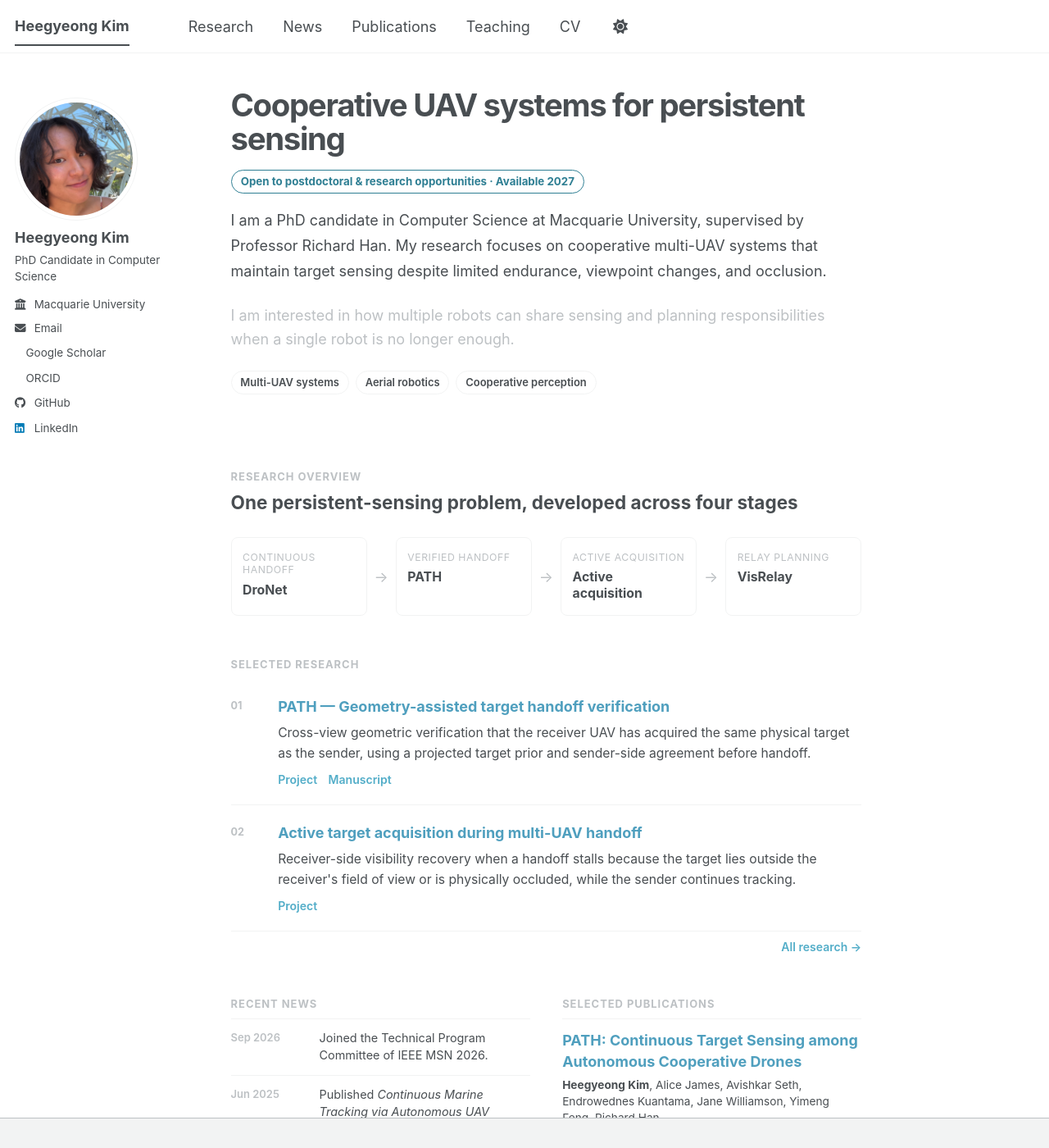
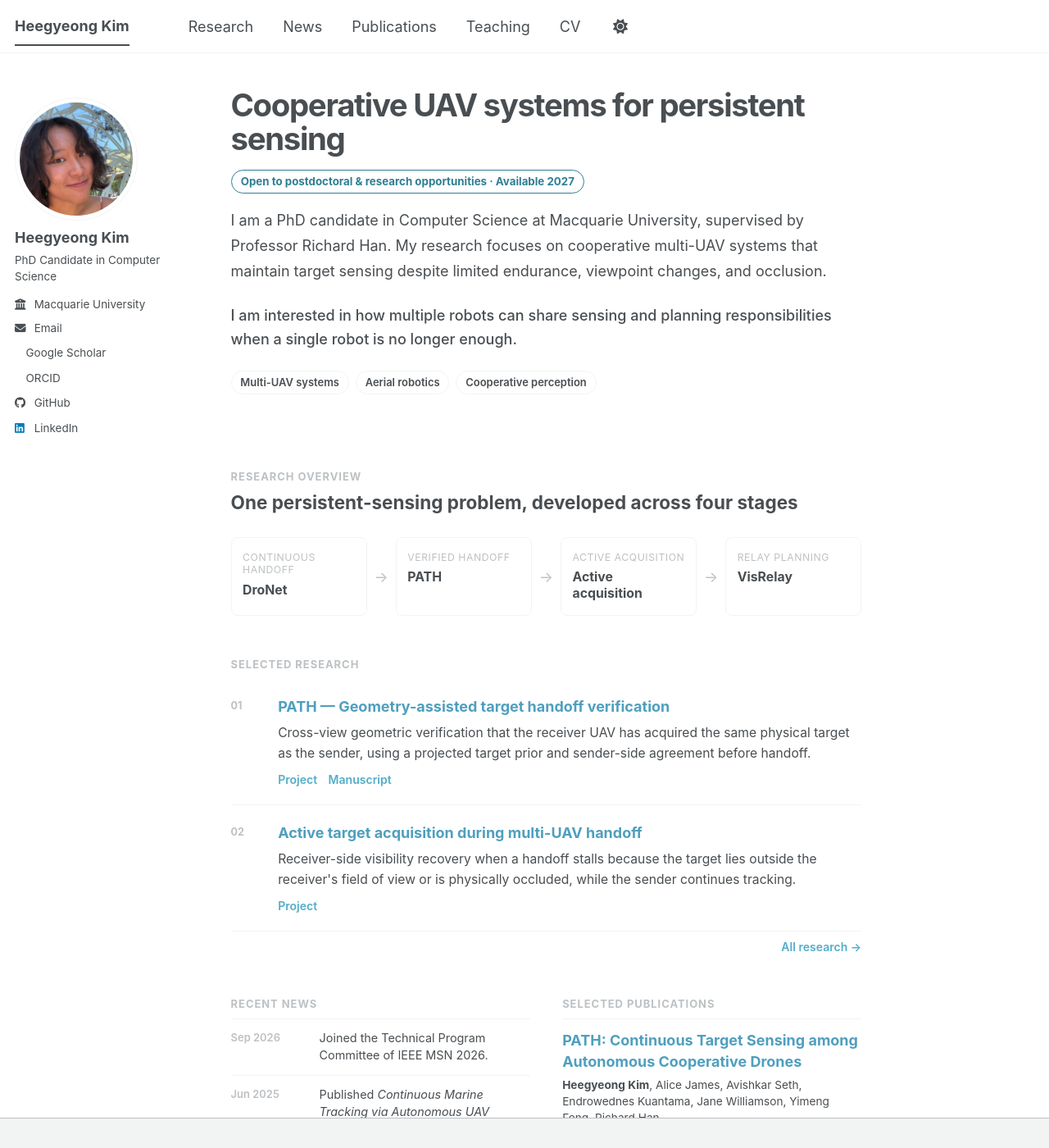
Before and after one commit to HeegyeongK/heegyeongk.github.io, a Jekyll site: the page built from _pages/about.md, in a window 1280 px wide and 1400 px high. Shown: the whole window at 82% size. Built offline with Jekyll 4.4.1, drawn with Linux system fonts in a browser that asks for light colours; a style sheet for code colours, icons or effects is not loaded.

Commit message:
Increase homepage secondary bio contrast

```diff
--- a/_sass/_custom.scss
+++ b/_sass/_custom.scss
@@ -276,8 +276,9 @@
 .home-sublead {
   max-width: 52rem;
   margin: 0.65rem 0 0;
-  color: var(--global-text-color-light);
+  color: var(--global-text-color);
   font-size: 0.9rem;
+  font-weight: 500;
   line-height: 1.65;
 }
 
```
